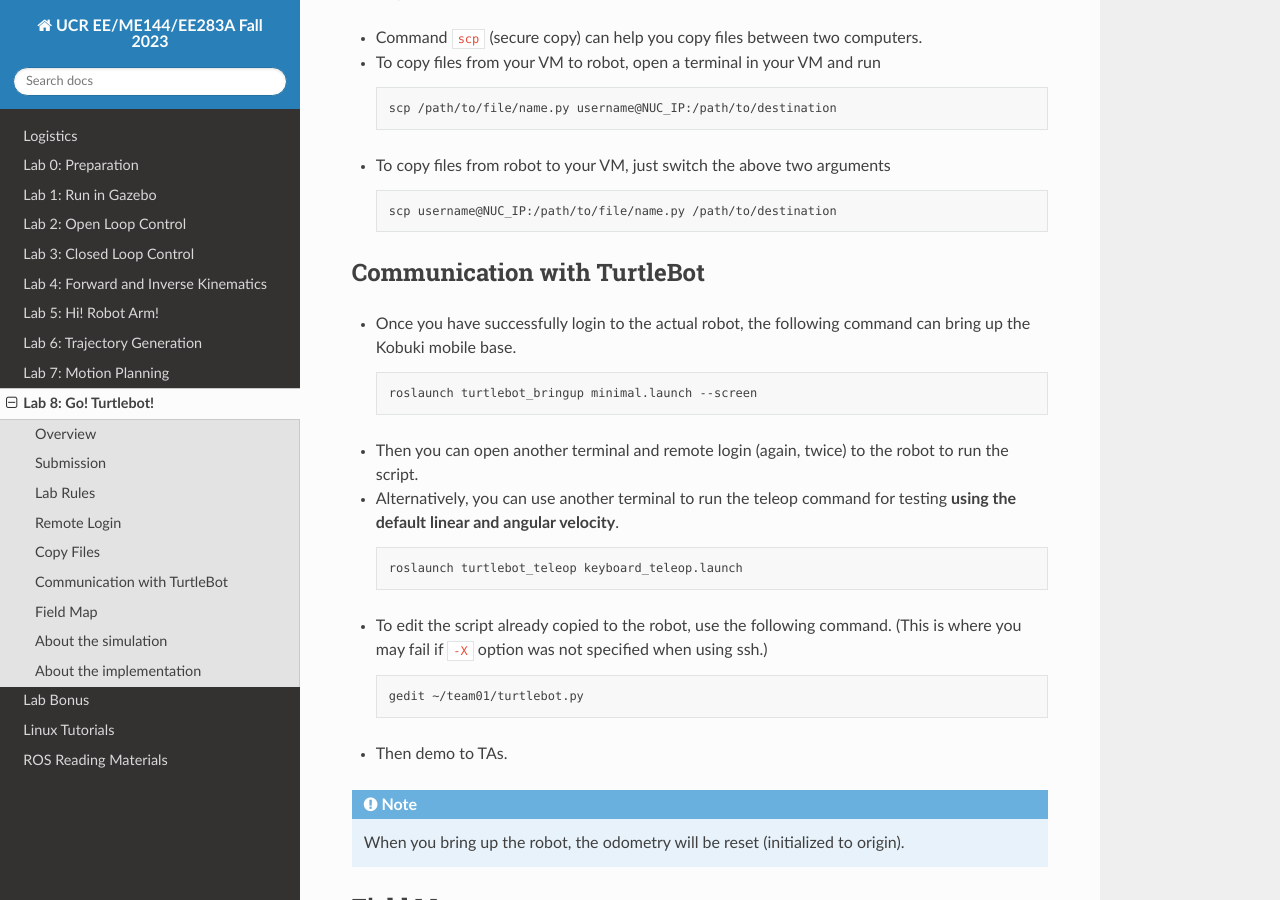
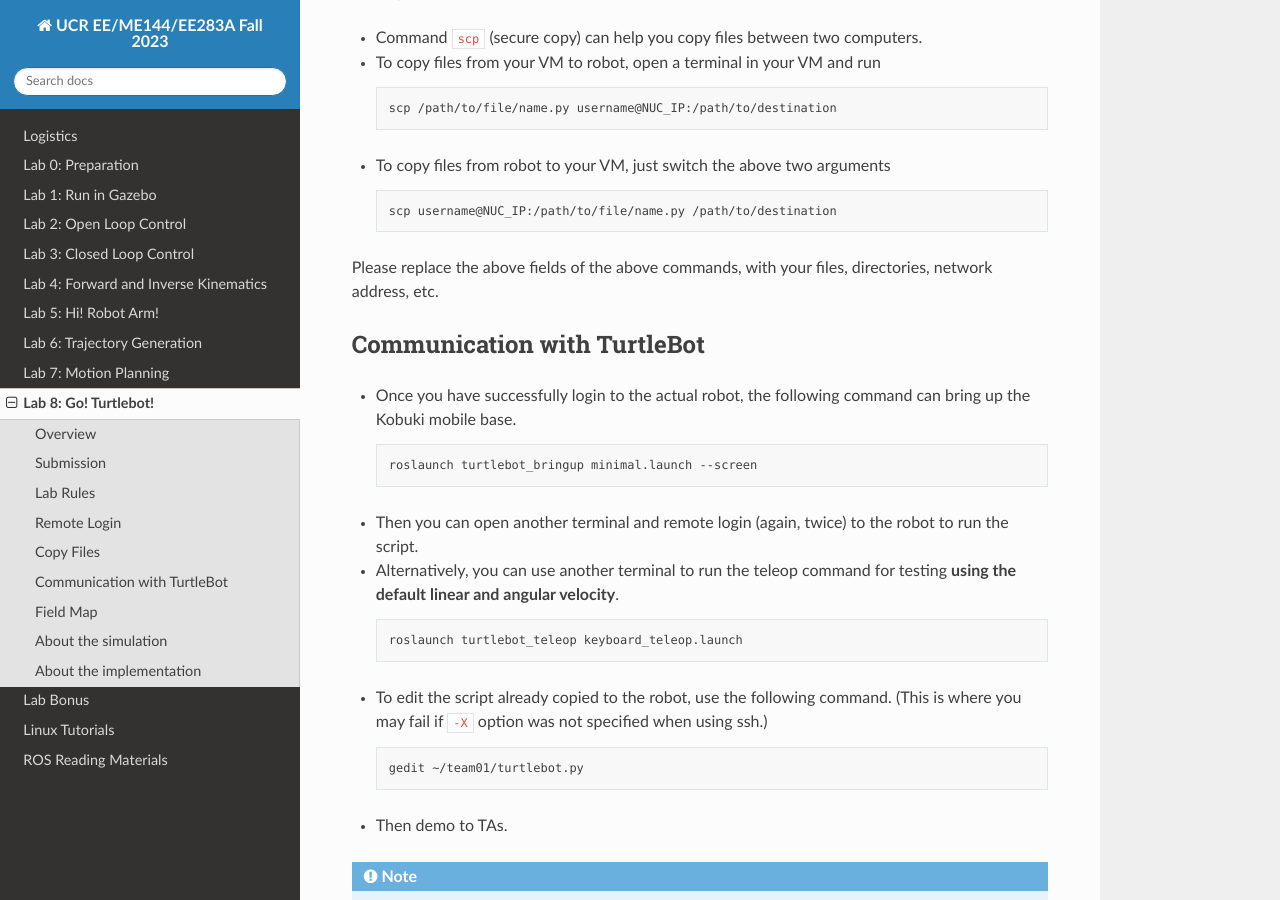
Before and after one commit to UCR-Robotics/ee144, a Sphinx documentation site: the page built from docs/lab8.rst, in a window 1280 px wide and 900 px high, scrolled down 2206 px. Built offline with Sphinx 7.4.7 and the Read the Docs theme 2.0.0, drawn with Linux system fonts in a browser that asks for light colours; some of the changed lines change nothing that is shown; some of the changed text lies outside the part shown.

Commit message:
up-to-date

```diff
--- a/docs/lab8.rst
+++ b/docs/lab8.rst
@@ -70,7 +70,7 @@ Lab Rules
 Remote Login
 ------------
 
-- Connect to ``UCR-SECURE`` WiFi network.
+- Connect to ``TP-Link_E6EC`` WiFi network.
   Please ask TAs for credentials.
   Check if your Internet connection is good.
 
@@ -138,6 +138,8 @@ Copy Files
   .. code-block:: bash
 
     scp username@NUC_IP:/path/to/file/name.py /path/to/destination
+
+Please replace the above fields of the above commands, with your files, directories, network address, etc.
 
 Communication with TurtleBot
 ----------------------------
```
Also changed, not shown: 1 other file.
